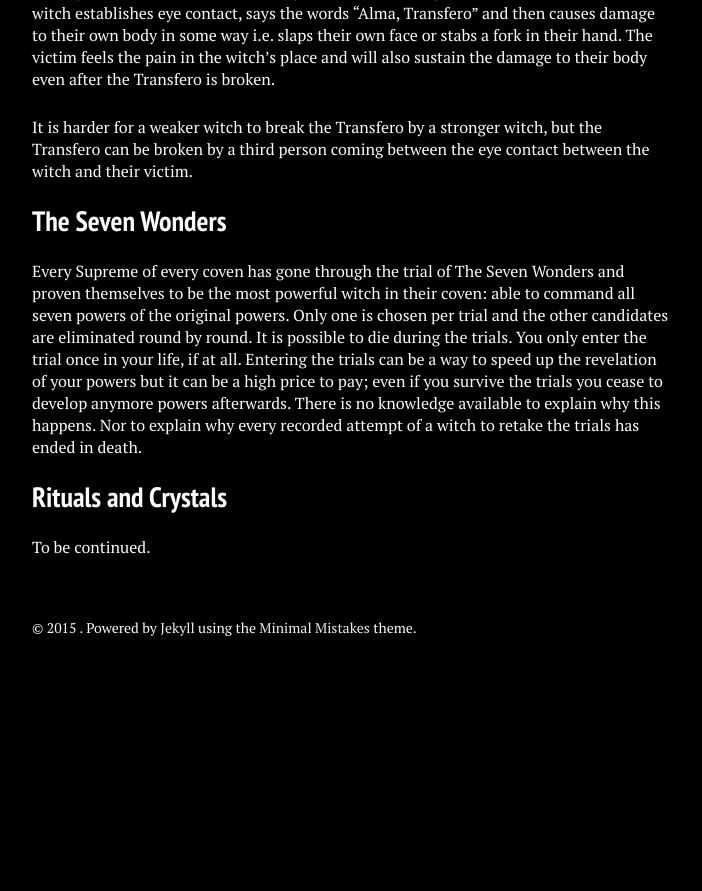
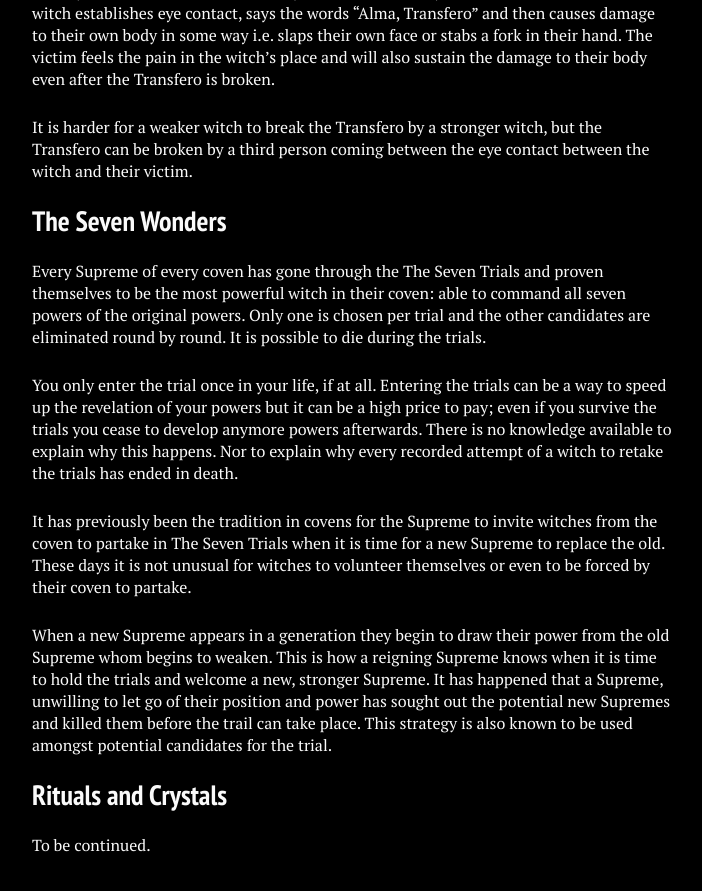
Before and after one commit to stanislavb/en.coven.nu, a Jekyll site: the page built from fictional/index.md, in a window 1280 px wide and 900 px high, scrolled down 3523 px. Shown: the top 891 px of the window, without its empty margins (288-990 px from the left). Built offline with Jekyll 4.4.1, drawn with Linux system fonts in a browser that asks for light colours; nearby versions of some CDN libraries; before the commit the page ends 4209 px from its top, so only the background shows below that.

Commit message:
Update index.md

```diff
--- a/fictional/index.md
+++ b/fictional/index.md
@@ -84,7 +84,13 @@ It is harder for a weaker witch to break the Transfero by a stronger witch, but
 
 ## The Seven Wonders
 
-Every Supreme of every coven has gone through the trial of The Seven Wonders and proven themselves to be the most powerful witch in their coven: able to command all seven powers of the original powers. Only one is chosen per trial and the other candidates are eliminated round by round. It is possible to die during the trials. You only enter the trial once in your life, if at all. Entering the trials can be a way to speed up the revelation of your powers but it can be a high price to pay; even if you survive the trials you cease to develop anymore powers afterwards. There is no knowledge available to explain why this happens. Nor to explain why every recorded attempt of a witch to retake the trials has ended in death.
+Every Supreme of every coven has gone through the The Seven Trials and proven themselves to be the most powerful witch in their coven: able to command all seven powers of the original powers. Only one is chosen per trial and the other candidates are eliminated round by round. It is possible to die during the trials.
+
+You only enter the trial once in your life, if at all. Entering the trials can be a way to speed up the revelation of your powers but it can be a high price to pay; even if you survive the trials you cease to develop anymore powers afterwards. There is no knowledge available to explain why this happens. Nor to explain why every recorded attempt of a witch to retake the trials has ended in death.
+
+It has previously been the tradition in covens for the Supreme to invite witches from the coven to partake in The Seven Trials when it is time for a new Supreme to replace the old. These days it is not unusual for witches to volunteer themselves or even to be forced by their coven to partake.
+
+When a new Supreme appears in a generation they begin to draw their power from the old Supreme whom begins to weaken. This is how a reigning Supreme knows when it is time to hold the trials and welcome a new, stronger Supreme. It has happened that a Supreme, unwilling to let go of their position and power has sought out the potential new Supremes and killed them before the trail can take place. This strategy is also known to be used amongst potential candidates for the trial.
 
 ## Rituals and Crystals
 
```
